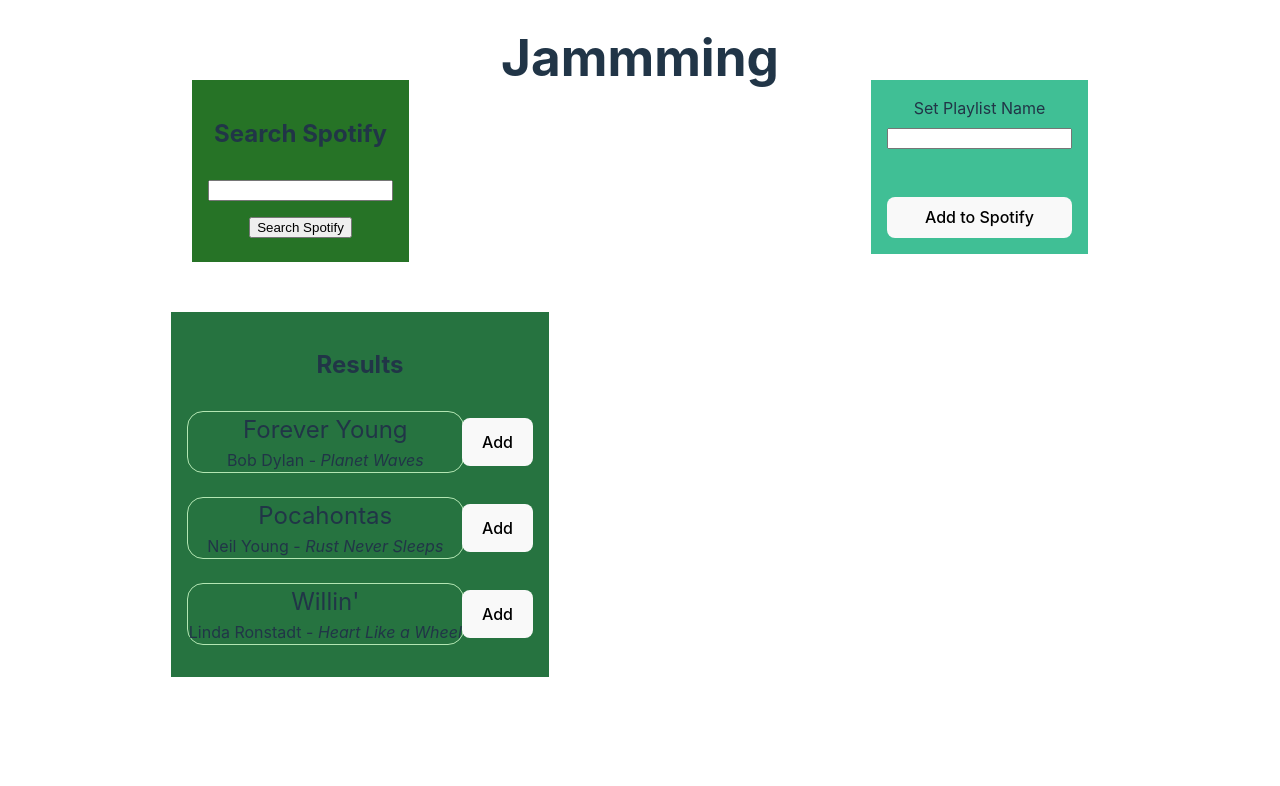
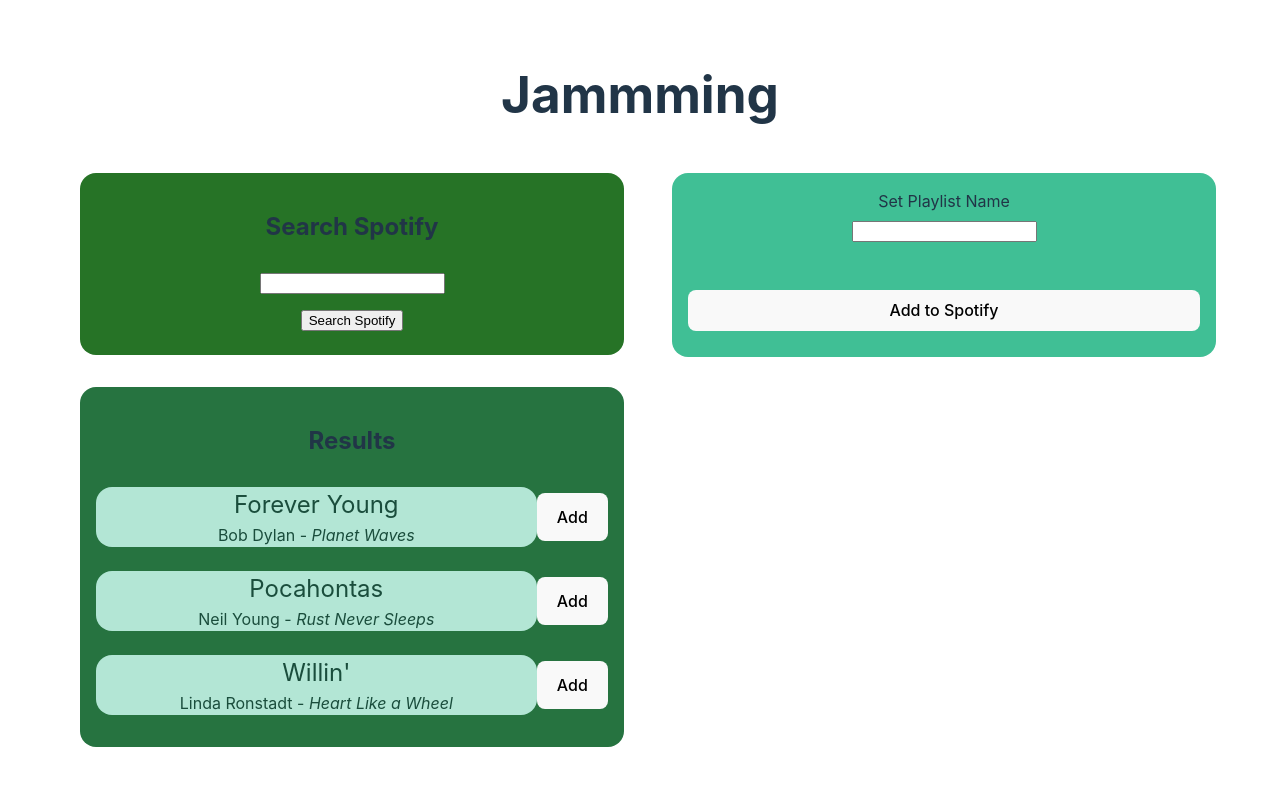
Before and after one commit to thetimothydennis/misterlister, a React (Vite) app in the folder jammmming/: page / in a window 1280 px wide. Shown: the top 786 px of the page. Built offline with nearby package versions, Linux system fonts and the light colour scheme.

Commit message:
fix: got overall layout finalized

```diff
--- a/jammmming/src/App.css
+++ b/jammmming/src/App.css
@@ -5,9 +5,11 @@
   text-align: center;
 }
 
-h1 {
-  position: relative;
-  top: -10rem;
+
+div#main-container {
+  display: flex;
+  flex-direction: row;
+  width: 90vw;
 }
 
 div#left-container {
@@ -15,28 +17,33 @@
   flex-direction: column;
   justify-items: center;
   align-items: center;
+  margin: 1rem 2rem;
+  width: 40vw
+}
+
+div#right-container {
+  margin: 1rem 2rem;
+  width: 40vw
 }
 
 div#search-box {
-  position: absolute;
-  left: 12rem;
-  top: 5rem;
   padding: 1rem;
   background-color: hsl(120, 50%, 30%);
+  width: 100%;
+  border-radius: 1rem;
 }
 
 div#search-results {
-  position: relative;
-  top: 2rem;
-  left: -17.5rem;
   padding: 1rem;
   background-color: hsl(140, 50%, 30%);
+  width: 100%;
+  border-radius: 1rem;
+  margin: 2rem
 }
 
 div#playlist {
-  position: absolute;
-  right: 12rem;
-  top: 5rem;
   padding: 1rem;
   background-color: hsl(160, 50%, 50%);
+  width: 100%;
+  border-radius: 1rem;
 }
--- a/jammmming/src/App.jsx
+++ b/jammmming/src/App.jsx
@@ -33,6 +33,7 @@
   return (
     <div>
       <h1>Jammming</h1>
+      <div id="main-container">
         <div id="left-container">
           <SearchBox />
           <SearchResults trackArr={trackArr} trackList={trackList} setTrackList={setTrackList} />
@@ -41,6 +42,7 @@
           <Playlist trackList={trackList} setTrackList={setTrackList} playlistName={playlistName} setPlaylistName={setPlaylistName} />
         </div>
       </div>
+    </div>
   )
 }
 
--- a/jammmming/src/components/Playlist/Playlist.css
+++ b/jammmming/src/components/Playlist/Playlist.css
@@ -1,4 +1,5 @@
 div#playlist {
     display: flex;
     flex-direction: column;
+    min-height: 9.5rem
 }
--- a/jammmming/src/components/SearchResults/SearchResults.css
+++ b/jammmming/src/components/SearchResults/SearchResults.css
@@ -13,3 +13,8 @@
 .search-result button {
     height: 3rem;
 }
+
+.track {
+    background-color: hsl(120, 50%, 80%);
+    color: hsl(120, 50%, 10%);
+}
--- a/jammmming/src/components/SearchResults/SearchResults.jsx
+++ b/jammmming/src/components/SearchResults/SearchResults.jsx
@@ -13,6 +13,7 @@
         const newTrackList = [...trackList, {name: trackName, artist: trackArtist, album: trackAlbum, id: trackId}]
         setTrackList(() => newTrackList)
     }
+
 
 
     return (
--- a/jammmming/src/components/Track/Track.css
+++ b/jammmming/src/components/Track/Track.css
@@ -7,12 +7,6 @@
 }
 
 .track {
-    border: 1px solid hsl(120, 50%, 80%);
     border-radius: 1rem;
     margin: 0.5rem auto;
 }
-
-.track:hover {
-    background-color: hsl(120, 50%, 80%);
-    color: hsl(120, 50%, 10%);
-}
--- a/jammmming/src/components/Track/Track.jsx
+++ b/jammmming/src/components/Track/Track.jsx
@@ -3,10 +3,10 @@
 
 function Track(props) {
 
-    const {id, handleClick, name, artist, album} = props;
+    const {id, handleClick, name, artist, album, style} = props;
 
     return (
-        <div id={id} className="track" onClick={handleClick} value={id}>
+        <div style={style} id={id} className="track" onClick={handleClick} value={id}>
             <div id={id} className="track-name">
                 {name}
             </div>
--- /dev/null
+++ b/jammmming/src/components/TrackList/TrackList.css
@@ -0,0 +1,18 @@
+.playlist-track {
+    display: flex;
+    flex-direction: row;
+    align-items: center;
+}
+
+.playlist-track div {
+    width: 100%;
+}
+
+.playlist-track button {
+    height: 3rem;
+}
+
+.track {
+    background-color: hsl(160, 50%, 80%);
+    color: hsl(160, 50%, 20%)
+}
--- a/jammmming/src/components/TrackList/TrackList.jsx
+++ b/jammmming/src/components/TrackList/TrackList.jsx
@@ -1,23 +1,26 @@
 import React, {useEffect} from "react";
 import Track from "../Track/Track.jsx";
-
+import "./TrackList.css";
 
 function TrackList(props) {
 
     const {trackList, setTrackList} = props;
 
     const handleClick = (e) => {
-        const removeId = e.target.parentElement.children[0].id;
+        const removeId = e.target.parentElement.children[0].children[0].id;
         const newTrackList = trackList.filter(item => item.id !== removeId)
         setTrackList(newTrackList)
     }
+
 
     return (
         <div id="track-list">
             {trackList.map((song, x) => {
                 return (
-                <div key={x}>
-                    <Track id={song.id} name={song.name} artist={song.artist} album={song.album} />
+                <div className="playlist-track" key={x}>
+                    <div>
+                        <Track id={song.id} name={song.name} artist={song.artist} album={song.album} />
+                    </div>
                     <button onClick={handleClick}>Remove</button>
                 </div>
                 )
```
Also changed, not shown: 1 other file (tests, documents, lock files or other folders). Lines whose indentation alone changed are shown as unchanged.
